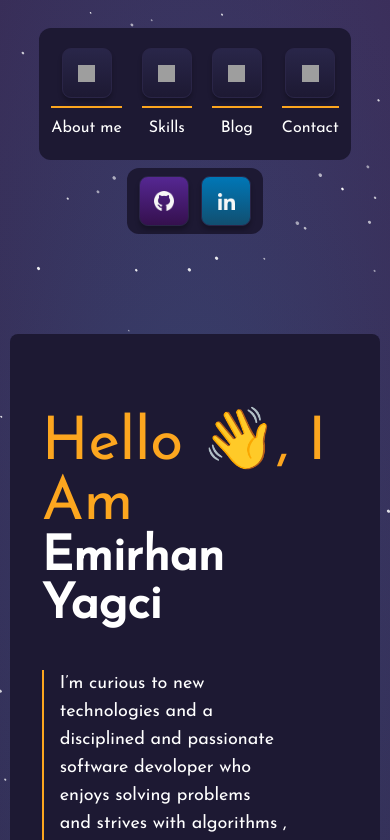
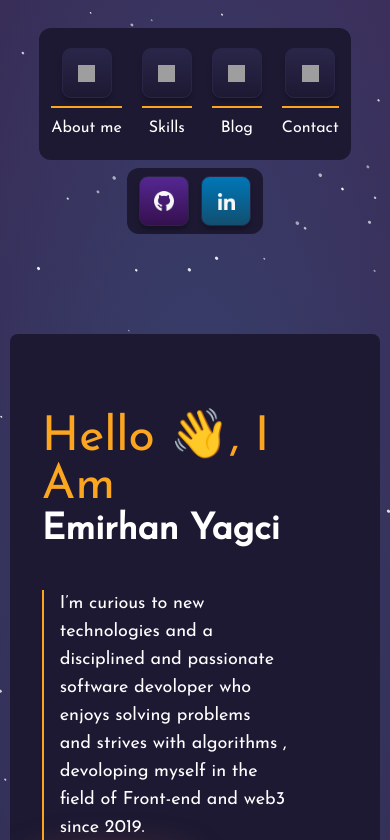
Before and after one commit to emirhanyagci/emirhanyagci.com, a Vue app: page /about in a window 390 px wide. Shown: the top 840 px of the page. Built offline with nearby package versions, Linux system fonts and the light colour scheme; grey boxes are pictures that could not be loaded.

Commit message:
font size changed

```diff
--- a/src/components/theAbout.vue
+++ b/src/components/theAbout.vue
@@ -6,8 +6,8 @@ console.log(1);
 
 <template>
   <div class="animate__bounceInRight scrollSettings h-full w-full flex  flex-col justify-center py-20 px-10 sm:px-8 sm:justify-start sm:py-20">
-    <span class=" text-[#fca61f] text-6xl font-medium">Hello 👋, I Am</span>
-    <span class="text-7xl font-bold mb-10 sm:text-5xl">Emirhan Yagci</span>
+    <span class=" text-[#fca61f] text-6xl font-medium md:text-6xl sm:text-5xl">Hello 👋, I Am</span>
+    <span class="text-7xl font-bold mb-10 sm:text-4xl md:text-5xl sm:">Emirhan Yagci</span>
     <span class="w-[80%] mb-10 text-lg border-l-2 border-[#fca61f] pl-4 "
       >I’m curious to new technologies and a disciplined and passionate software
       devoloper who enjoys solving problems and strives with algorithms ,
```
Also changed, not shown: 1 other file (tests, documents, lock files or other folders).
